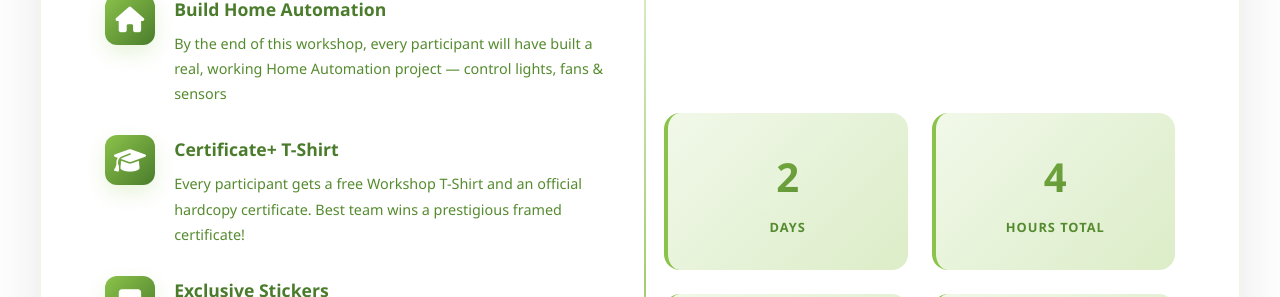
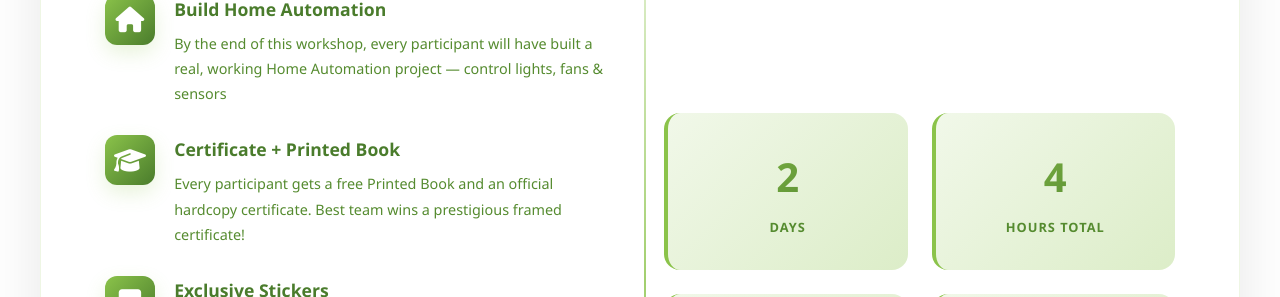
Before and after one commit to CoderTahmid/Embedded-Systems-and-IoT-Workshop-Volume-2-Website, a plain HTML site: page index.html in a window 1280 px wide. Shown: the part 1260-1557 px from the top of the page. Drawn offline with nearby package versions, Linux system fonts and the light colour scheme.

Commit message:
changed the kit option T-shirt to printed book

```diff
--- a/index.html
+++ b/index.html
@@ -91,8 +91,8 @@
 							<div class="about-item">
 								<div class="about-icon"><i class="fa-solid fa-graduation-cap"></i></div>
 								<div class="about-content">
-									<h3>Certificate+ T-Shirt</h3>
-									<p>Every participant gets a free Workshop T-Shirt and an official hardcopy certificate. Best team wins a prestigious framed certificate!</p>
+									<h3>Certificate + Printed Book</h3>
+									<p>Every participant gets a free Printed Book and an official hardcopy certificate. Best team wins a prestigious framed certificate!</p>
 								</div>
 							</div>
 							<div class="about-item">
```
